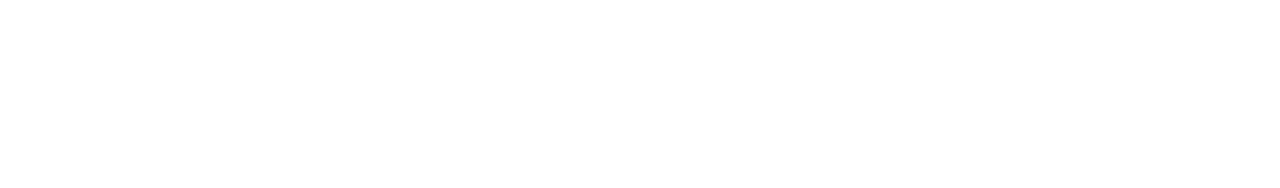
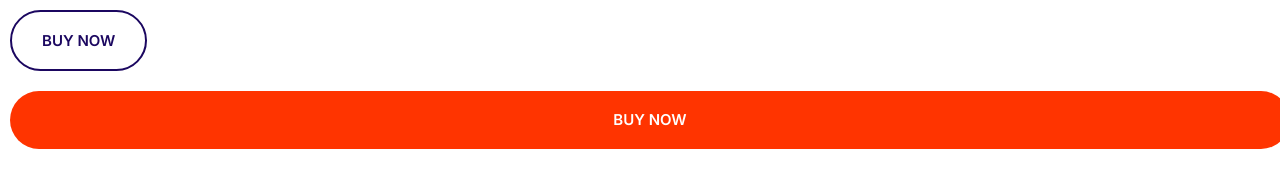
Before and after one commit to ThihanWinhtet/MOSH_UltimateHTML-CSS, a plain HTML site: page index.html in a window 1280 px wide. Drawn offline with Linux system fonts and the light colour scheme.

Commit message:
building the button component.

```diff
--- a/css/styles.css
+++ b/css/styles.css
@@ -5,7 +5,9 @@
     --color-heading : #1b0760;
     --color-body : #918ca4;
 }
-
+*, *::after, *::before{
+    box-sizing: border-box;
+}
 /* Typography */
 
 html{
@@ -144,3 +146,57 @@ a{
     justify-content: center;
     align-items: center;
 }
+
+/* Buttons */
+
+.btn{
+    border-radius: 40px;
+    font-weight: 600;
+    text-transform: uppercase;
+    padding: 2rem 3rem;
+    font-size: 1.8rem;
+    border: 0;
+    cursor: pointer;
+    text-align: center;
+    white-space: nowrap;
+    margin: 1rem;
+}
+.btn--primary{
+    background-color: var(--color-primary);
+    color: white;
+}
+.btn--primary:hover{
+    background-color: #3b90ff;
+}
+.btn--secondary{
+    background-color: var(--color-secondary);
+    color: white;
+}
+.btn--secondary:hover{
+    background-color: #27dfff;
+}
+.btn--essent{
+    background-color: var(--color-essential);
+    color: white;
+}
+.btn--essent:hover{
+    background-color: #ff491b;
+}
+.btn--block{
+    display: inline-block;
+    width: 100%;
+}
+.btn--outline{
+    background: none;
+    border: 2px solid var(--color-heading);
+    color: var(--color-heading);
+}
+.btn--outline:hover{
+    background-color: var(--color-heading);
+    color: white;
+}
+@media screen and (min-width: 1024px){
+    .btn{
+        font-size: 1.5rem;
+    }
+}
--- a/index.html
+++ b/index.html
@@ -25,5 +25,7 @@
             <use xlink:href="../images/sprite.svg#wordpress"></use>
         </svg>
     </span> -->
+    <button class="btn btn--outline">Buy Now</button>
+    <a href="" class="btn btn--essent btn--block">Buy Now</a>
 </body>
 </html>
```
Also changed, not shown: components/button.html (added, +2 -0 lines).
